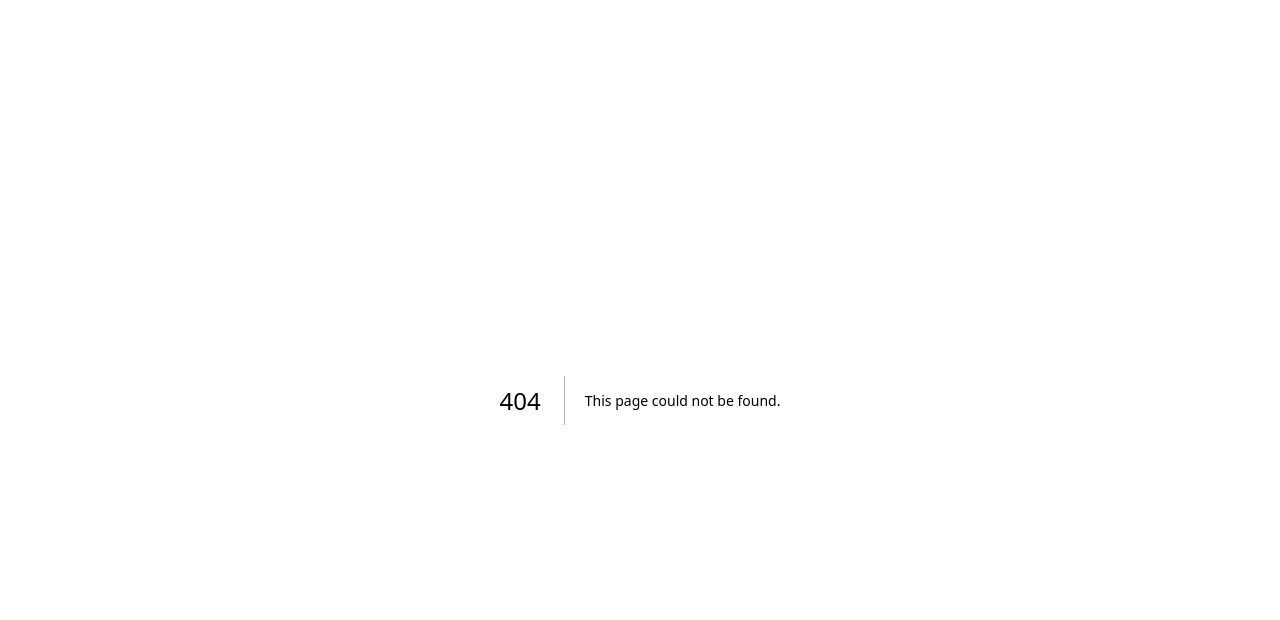
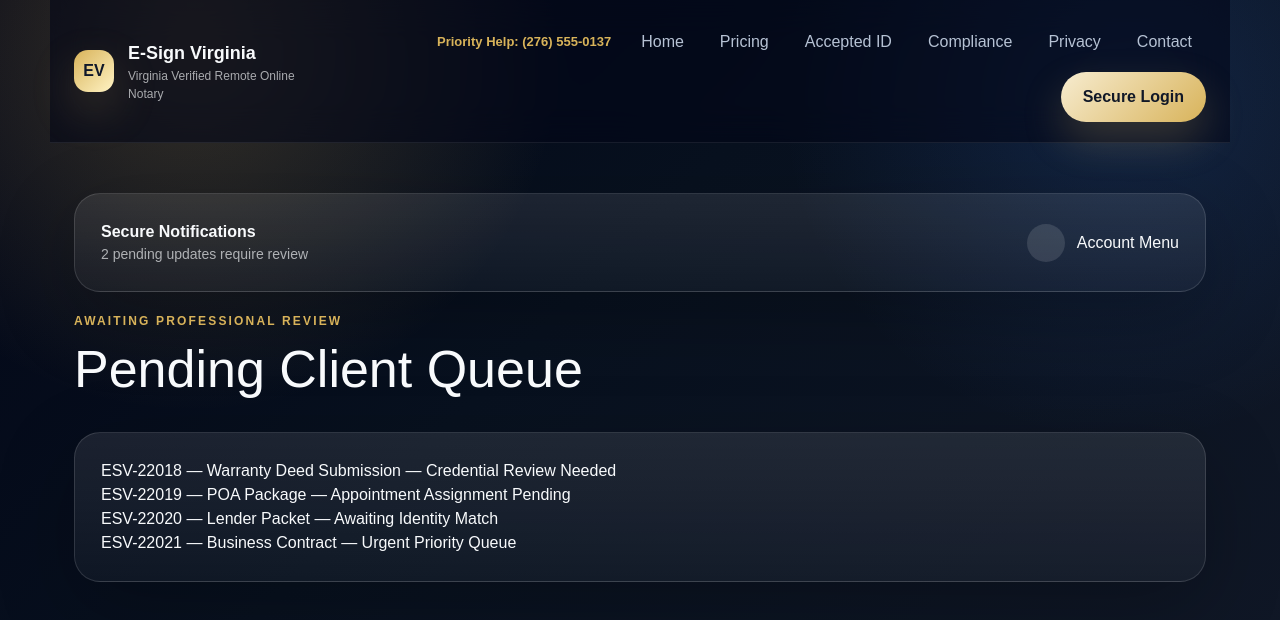
Before and after one commit to rawillia9801/esign, a Next.js app: page /notary/pending in a window 1280 px wide. Before the commit this address had no page. Shown: the top 620 px of the page. Built offline with nearby package versions, Linux system fonts and the light colour scheme.

Commit message:
Add notary pending client queue page

```diff
--- /dev/null
+++ b/app/notary/pending/page.tsx
@@ -0,0 +1,21 @@
+import Header from '../../../components/Header'
+import ProfileBar from '../../../components/ProfileBar'
+
+export default function PendingClients(){
+ return (
+  <main className="container">
+   <Header />
+   <div style={{padding:'50px 0'}}>
+    <ProfileBar />
+    <div className="eyebrow">Awaiting Professional Review</div>
+    <h1 style={{fontSize:'52px'}}>Pending Client Queue</h1>
+    <div className="card" style={{marginTop:'24px'}}>
+      <p>ESV-22018 — Warranty Deed Submission — Credential Review Needed</p>
+      <p>ESV-22019 — POA Package — Appointment Assignment Pending</p>
+      <p>ESV-22020 — Lender Packet — Awaiting Identity Match</p>
+      <p>ESV-22021 — Business Contract — Urgent Priority Queue</p>
+    </div>
+   </div>
+  </main>
+ )
+}
```
